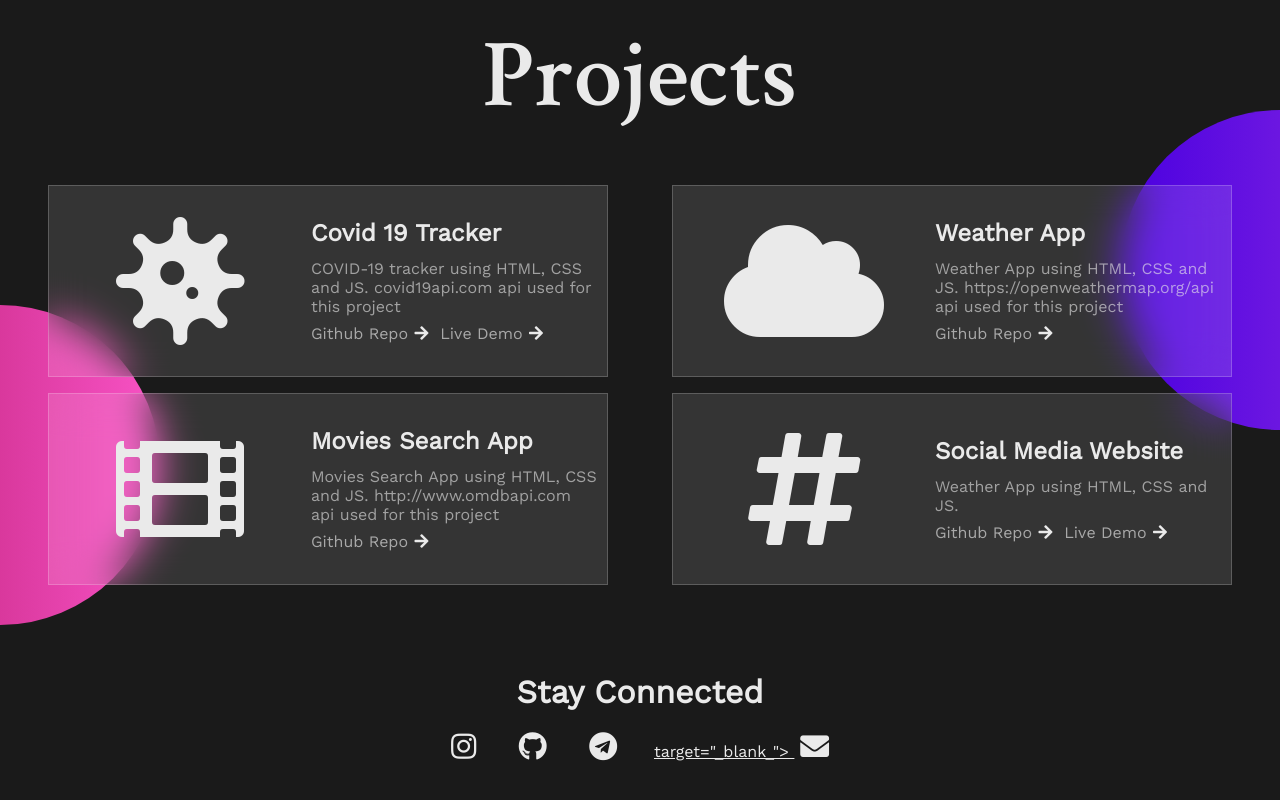
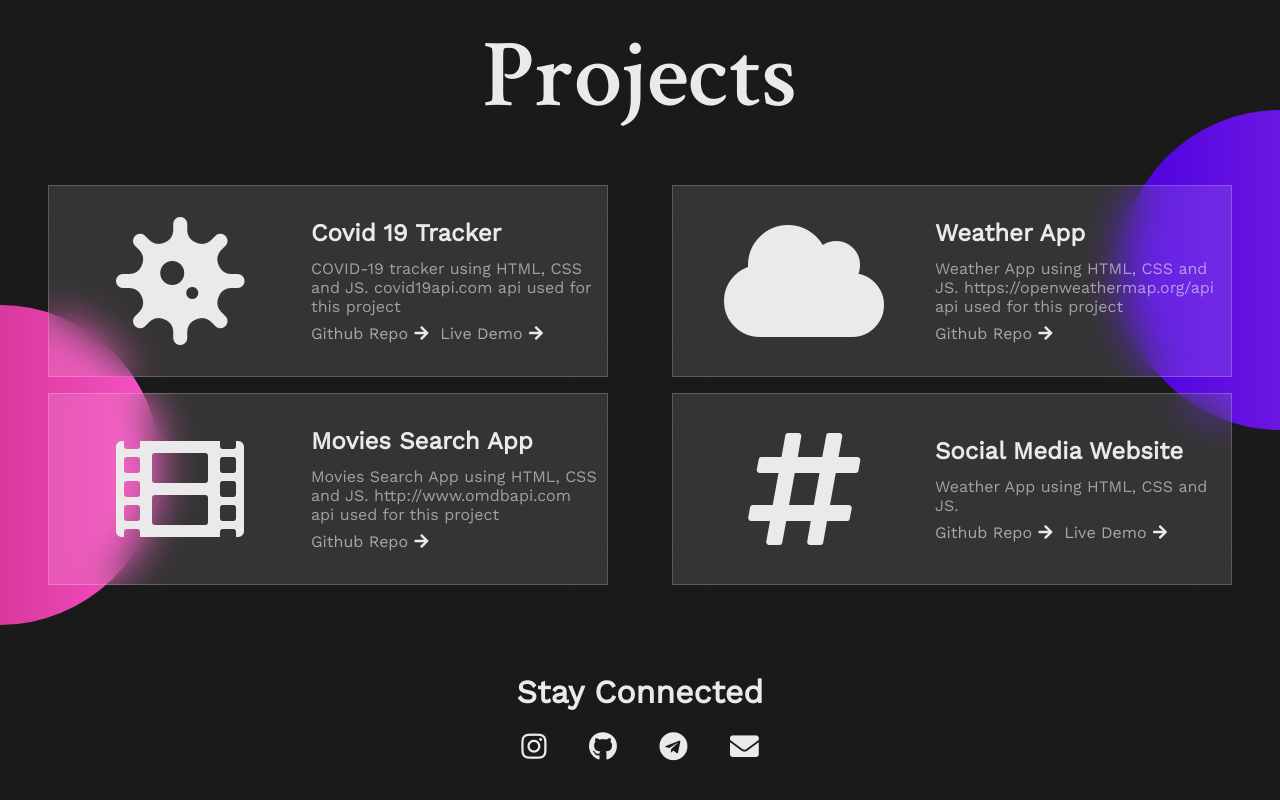
Before and after one commit to Sajad-khan/New-Portfolio, a plain HTML site: page index.html in a window 1280 px wide. Shown: the part 1919-2719 px from the top of the page. Drawn offline with nearby package versions, Linux system fonts and the light colour scheme; a script that the page names is missing.

Commit message:
Update index.html

```diff
--- a/index.html
+++ b/index.html
@@ -182,7 +182,7 @@
 
 
 
-  <a href="mailto:Minhaj2003@protonmail">
+  <a href="mailto:Minhaj2003@protonmail"
           target="_blank_">
         <i class="fa fa-envelope"></i>
 
```
